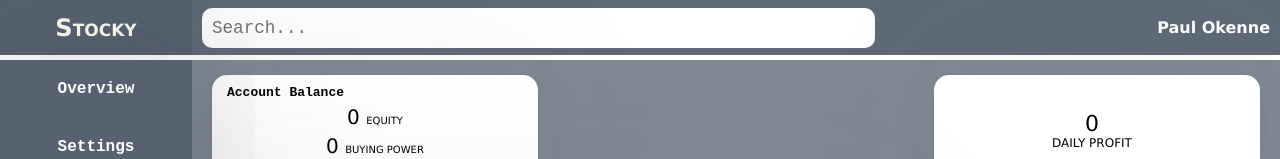
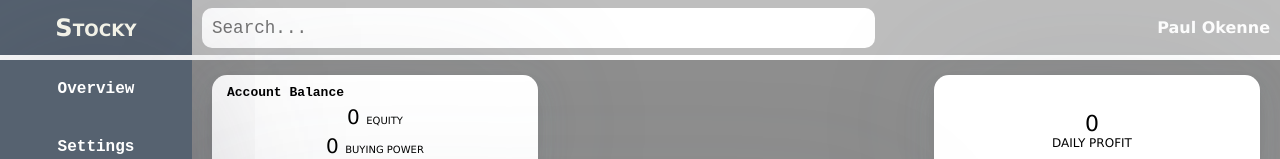
Before and after one commit to TheUcheojor/stocky, a React (Create React App) app in the folder stocky-frontend/: page / in a window 1280 px wide. Shown: the top 159 px of the page. Built offline with nearby package versions, Linux system fonts and the light colour scheme; no server answers.

Commit message:
refact: improve colour layouts

```diff
--- a/stocky-frontend/src/App.css
+++ b/stocky-frontend/src/App.css
@@ -48,7 +48,9 @@ body{
 /* Horizontal Bar Design - STARTS */
 #hor-bar{
   grid-area:hor-bar;
-  background: rgba(86, 98, 112, 0.95);
+  background:rgba(190, 190, 190, 1);
+
+  /* background: rgba(86, 98, 112, 0.95); */
   /* color: rgba(86, 98, 112, 1); */
 
   display: flex;
@@ -118,7 +120,8 @@ body{
 /* Content Design - STARTS */
 #content{
   grid-area:content;
-  background:rgba(86, 98, 112, 0.75);
+  background:rgba(142, 142, 142, 1);
+  /* background:rgba(86, 98, 112, 0.75); */
 
   padding: 5px 10px;
   display: grid;
```
